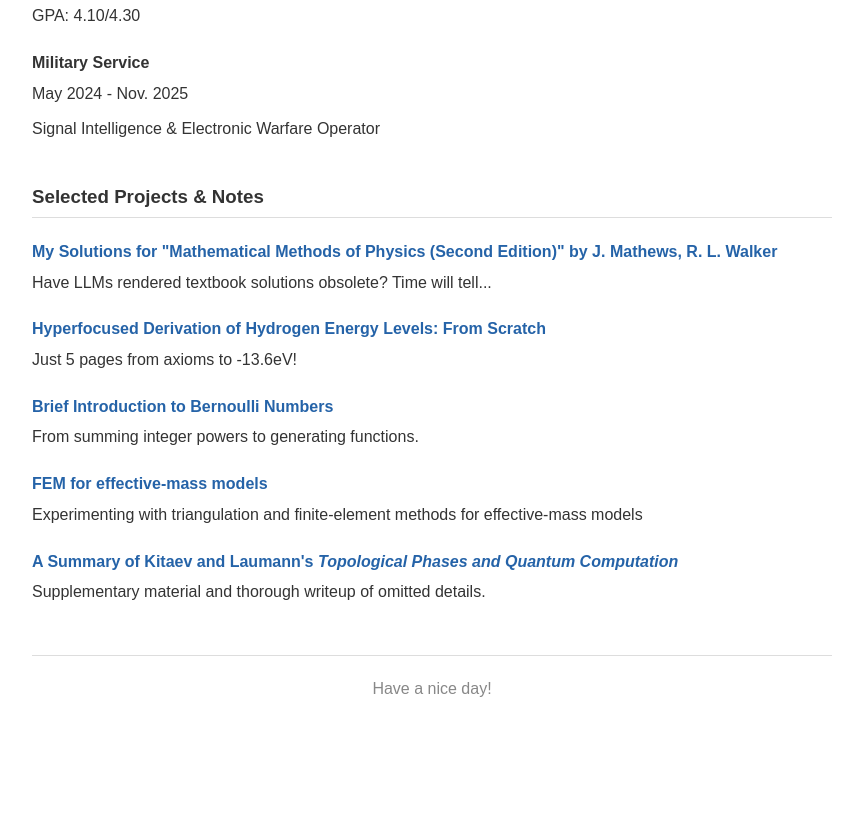
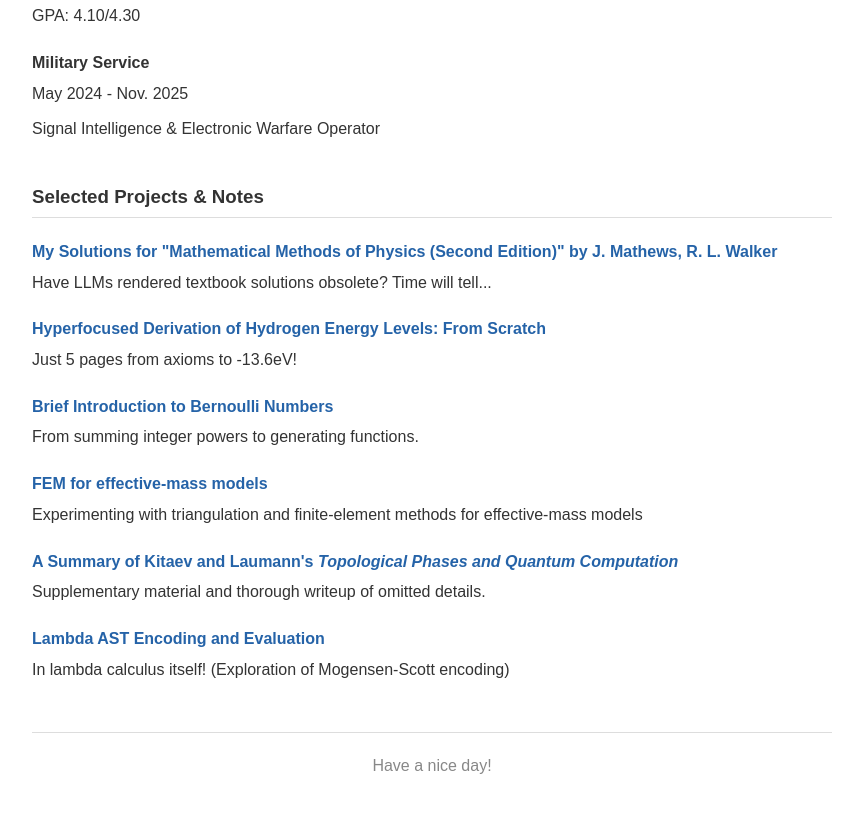
Before and after one commit to pingpingy1/pingpingy1.github.io, a plain HTML site: page index.html in a window 1280 px wide. Shown: the part 1197-2010 px from the top of the page, without its empty margins (208-1071 px from the left). Before the commit the page ends 1939 px from the top, so only its background shows below. Drawn offline with Linux system fonts and the light colour scheme.

Commit message:
[Feat] Add lambda encoding

```diff
--- a/index.html
+++ b/index.html
@@ -60,6 +60,8 @@
     <p>Experimenting with triangulation and finite-element methods for effective-mass models</p>
     <h4><a href="https://github.com/pingpingy1/topological_phases">A Summary of Kitaev and Laumann's <i>Topological Phases and Quantum Computation</i></a></h4>
     <p>Supplementary material and thorough writeup of omitted details.</p>
+    <h4><a href="https://github.com/pingpingy1/lambda_eval">Lambda AST Encoding and Evaluation</a></h4>
+    <p>In lambda calculus itself! (Exploration of Mogensen-Scott encoding)</p>
 
     <footer>Have a nice day!</footer>
 </body>
```
